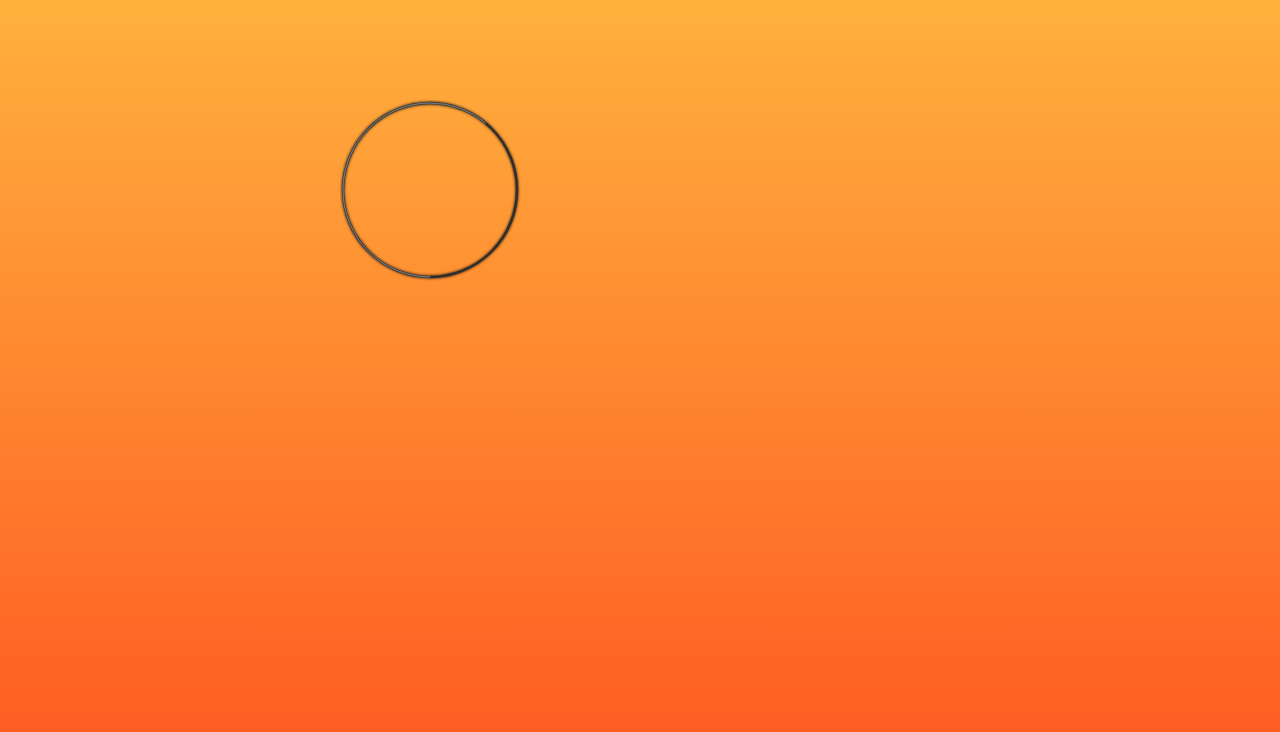
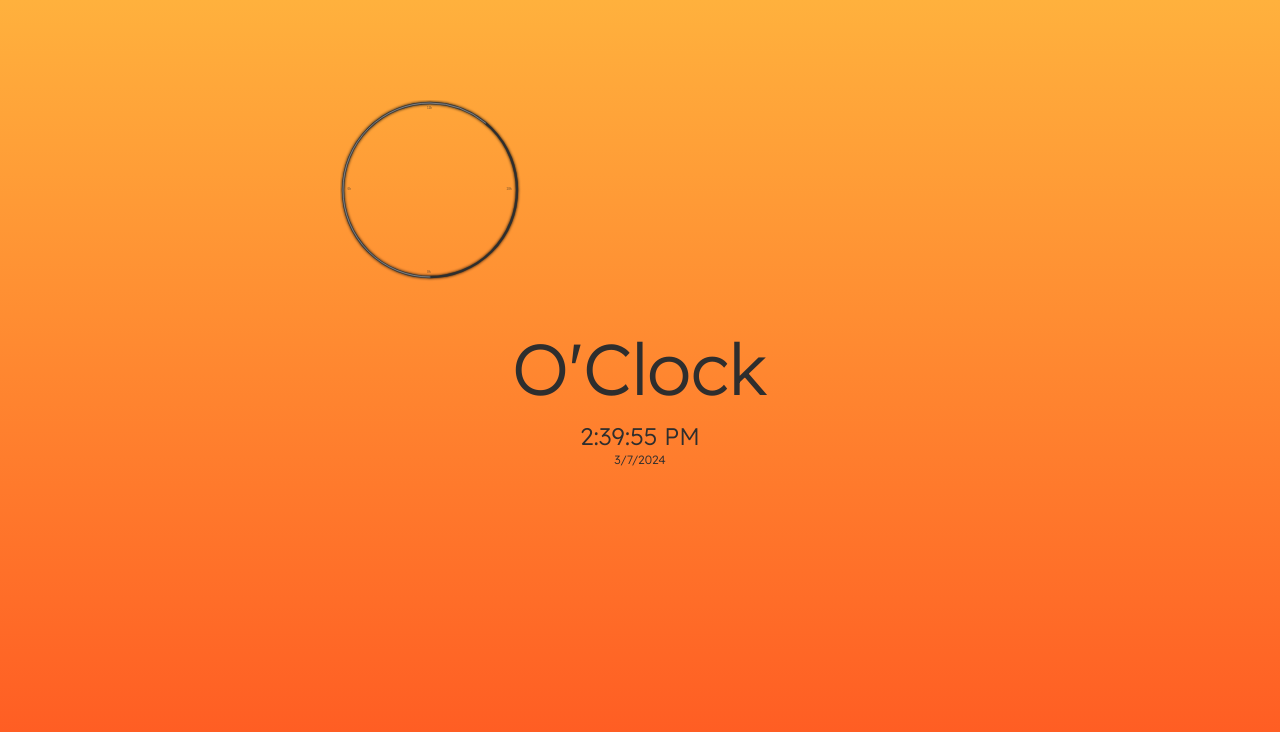
Before and after one commit to kyronsatt/o-clock, a Next.js app: page / in a window 1280 px wide. Shown: the top 732 px of the page. Built offline with nearby package versions, Linux system fonts and the light colour scheme.

Commit message:
feat: main clock completed

```diff
--- /dev/null
+++ b/src/app/ui/clock/content.tsx
@@ -0,0 +1,23 @@
+"use client";
+
+interface IClockContent {
+  time: Date;
+}
+
+export default function ClockContent({ time }: IClockContent) {
+  return (
+    <div className="absolute z-10 text-dark">
+      <div className="flex flex-col justify-center align-middle self-center text-center w-full">
+        <div className="text-7xl font-light">O'Clock</div>
+        <div className="font-light mt-4">
+          <div className="text-2xl w-full text-center">
+            {time?.toLocaleTimeString()}
+          </div>
+          <div className="text-xs w-full text-center">
+            {time?.toLocaleDateString()}
+          </div>
+        </div>
+      </div>
+    </div>
+  );
+}
--- a/src/app/ui/clock/index.tsx
+++ b/src/app/ui/clock/index.tsx
@@ -3,6 +3,7 @@
 import { useEffect, useRef, useState } from "react";
 
 import ClockRender from "./render";
+import ClockContent from "./content";
 
 interface IClock {
   time: Date;
@@ -34,7 +35,7 @@ export default function Clock({ time }: IClock) {
   return (
     <div className="flex relative w-full h-full justify-center align-center items-center">
       <canvas
-        key={"clock-canvas"}
+        key={"base-canvas"}
         className="absolute z-0"
         ref={baseCanvasRef}
         width={2000}
@@ -47,6 +48,7 @@ export default function Clock({ time }: IClock) {
         width={2000}
         height={2000}
       ></canvas>
+      <ClockContent time={time} />
     </div>
   );
 }
--- a/src/app/ui/clock/render.tsx
+++ b/src/app/ui/clock/render.tsx
@@ -135,6 +135,25 @@ class ClockRender {
     ctx.stroke();
     ctx.closePath();
     ctx.save();
+
+    this._renderBaseTimesLabels(ctx);
+  }
+
+  _renderBaseTimesLabels(ctx: CanvasRenderingContext2D) {
+    const circleDiameter = this._circleRadius * 2;
+
+    ctx.beginPath();
+
+    ctx.shadowBlur = 0;
+    ctx.fillStyle = "#2E2E2E80";
+    ctx.font = "bold 10px Arial";
+
+    ctx.fillText("6h", 25, this._circleRadius + 10);
+    ctx.fillText("12h", this._circleRadius, 30);
+    ctx.fillText("18h", circleDiameter - 25, this._circleRadius + 10);
+    ctx.fillText("0h", this._circleRadius, circleDiameter - 5);
+    ctx.closePath();
+    ctx.save();
   }
 
   _renderClockPointer(
```
